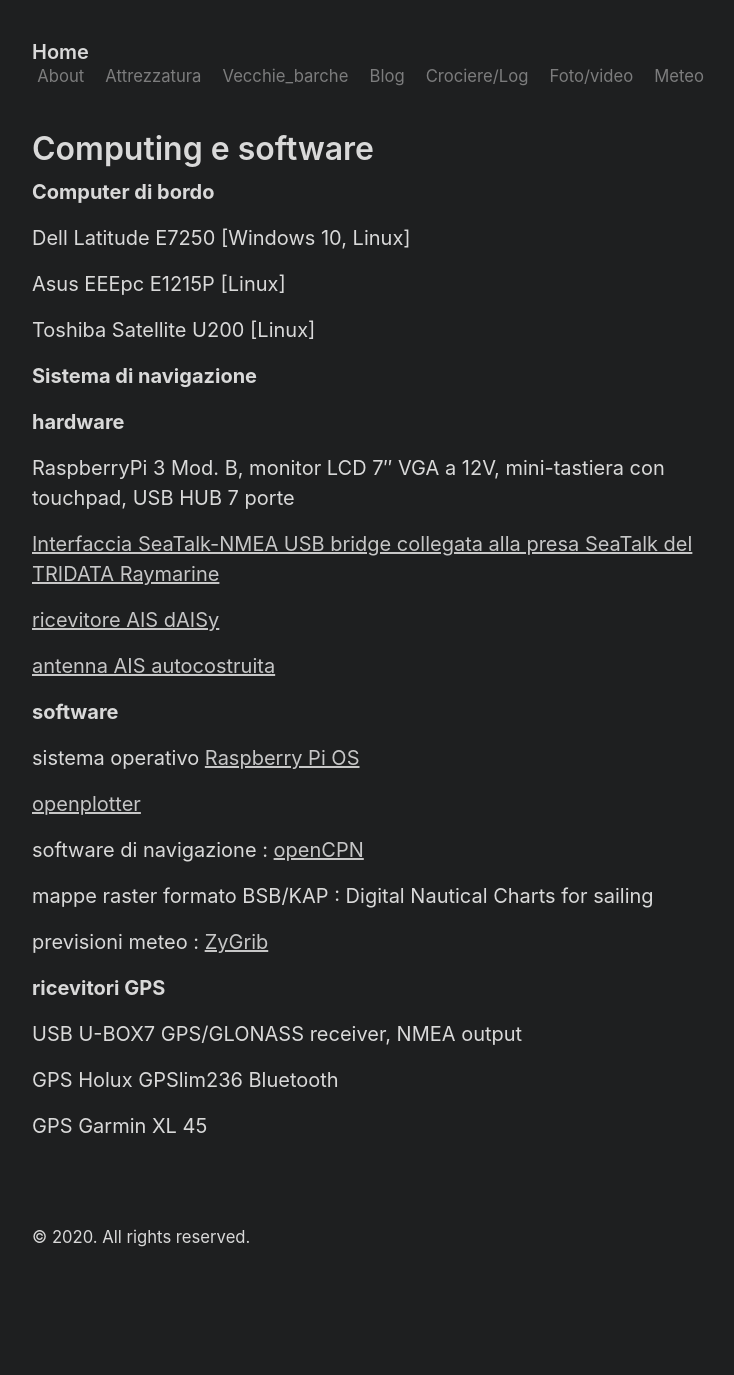
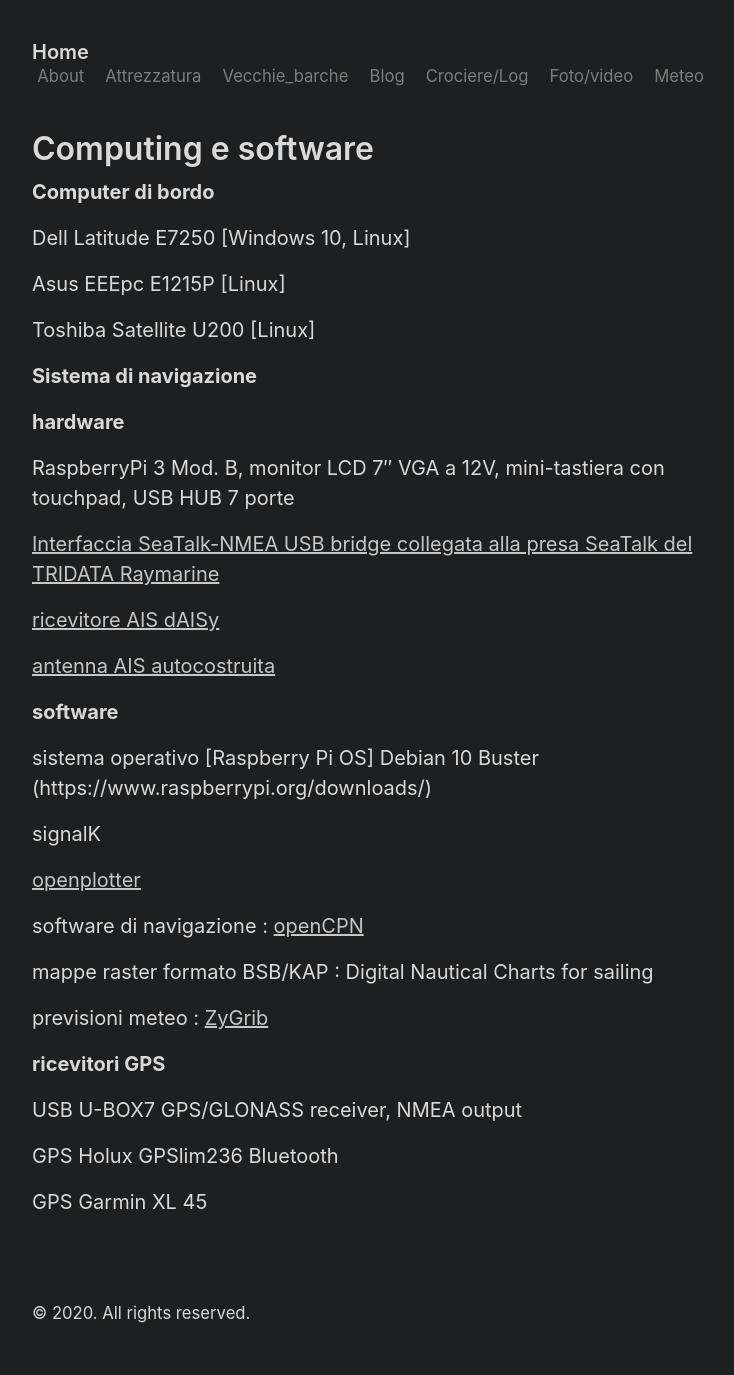
Before and after one commit to sy-polaris/sy-polaris.github.io, a Jekyll site: the page built from pagine/computing_software.md, in a window 1280 px wide. Shown: the whole page, without its empty margins (272-1006 px from the left). Built offline with Jekyll 4.4.1, drawn with Linux system fonts in a browser that asks for light colours; before the commit the page ends 1299 px from its top, so only the background shows below that.

Commit message:
Update computing_software.md

```diff
--- a/pagine/computing_software.md
+++ b/pagine/computing_software.md
@@ -24,7 +24,9 @@ RaspberryPi 3 Mod. B, monitor LCD 7″ VGA a 12V, mini-tastiera con touchpad, US
 
 **software**
 
-sistema operativo [Raspberry Pi OS](https://www.raspberrypi.org/downloads/)
+sistema operativo [Raspberry Pi OS] Debian 10 Buster (https://www.raspberrypi.org/downloads/)
+
+signalK
 
 [openplotter](http://openmarine.net/)
 
```
